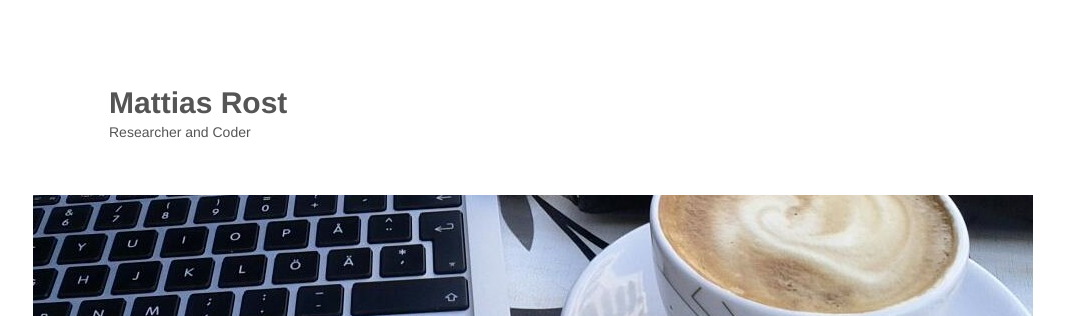
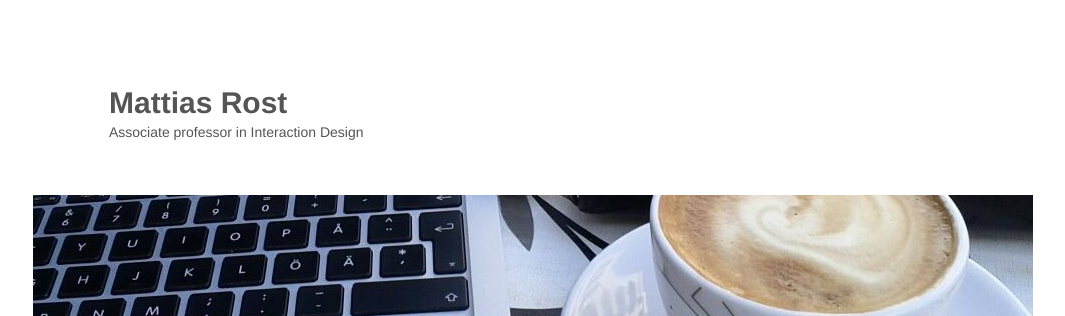
Before and after one commit to rrostt/rrostt.github.io, a Jekyll site: the page built from index.html, in a window 1280 px wide and 900 px high. Shown: the top 316 px of the window, without its empty margins (107-1172 px from the left). Built offline with Jekyll 4.4.1, drawn with Linux system fonts in a browser that asks for light colours; the list of posts is cut into pages by our own code.

Commit message:
Associate professor in Interaction Design

```diff
--- a/_layouts/default.html
+++ b/_layouts/default.html
@@ -56,7 +56,7 @@
                 <h1 id="site-title"><span><a href="https://rost.me/" title="Mattias Rost" rel="home">Mattias
                             Rost</a></span>
                 </h1>
-                <h2 id="site-description">Researcher and Coder</h2>
+                <h2 id="site-description">Associate professor in Interaction Design</h2>
             </hgroup>
 
             <a href="https://rost.me/">
```
